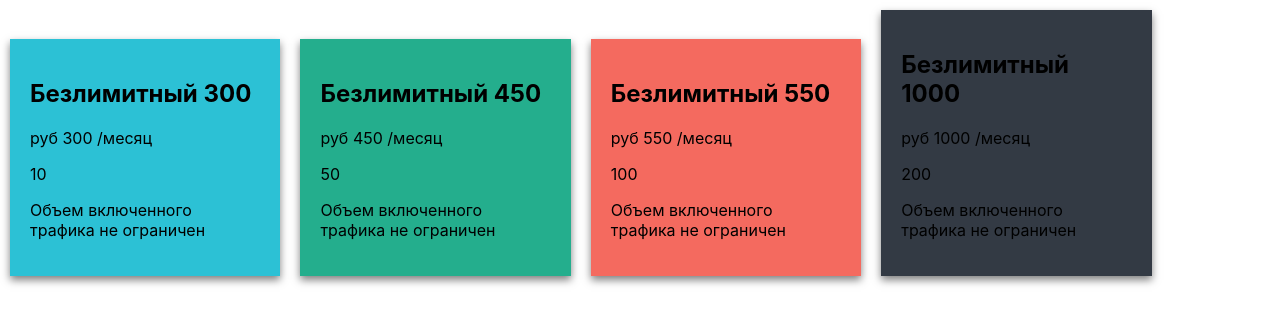
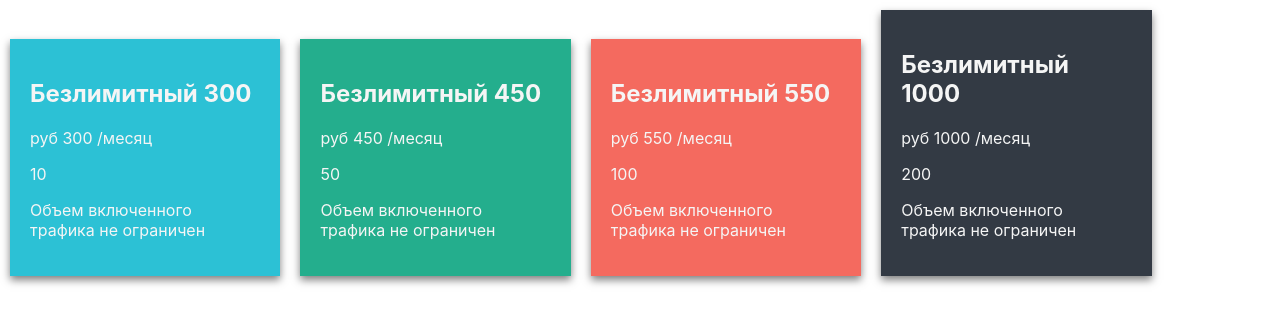
Before and after one commit to catborn/cards, a React (Create React App) app: page / in a window 1280 px wide. Shown: the top 324 px of the page. Built offline with nearby package versions, Linux system fonts and the light colour scheme.

Commit message:
add white text

```diff
--- a/src/components/Card.jsx
+++ b/src/components/Card.jsx
@@ -1,5 +1,4 @@
 import styles from "./Сard.module.css";
-import data from "./data";
 
 function Card(props) {
   return (
--- a/src/components/Сard.module.css
+++ b/src/components/Сard.module.css
@@ -7,6 +7,7 @@
   padding: 20px;
   margin: 10px;
   box-shadow: 0 4px 8px rgba(0, 0, 0, 0.5);
+  color: whitesmoke;
 }
 
 .card:hover {
```
